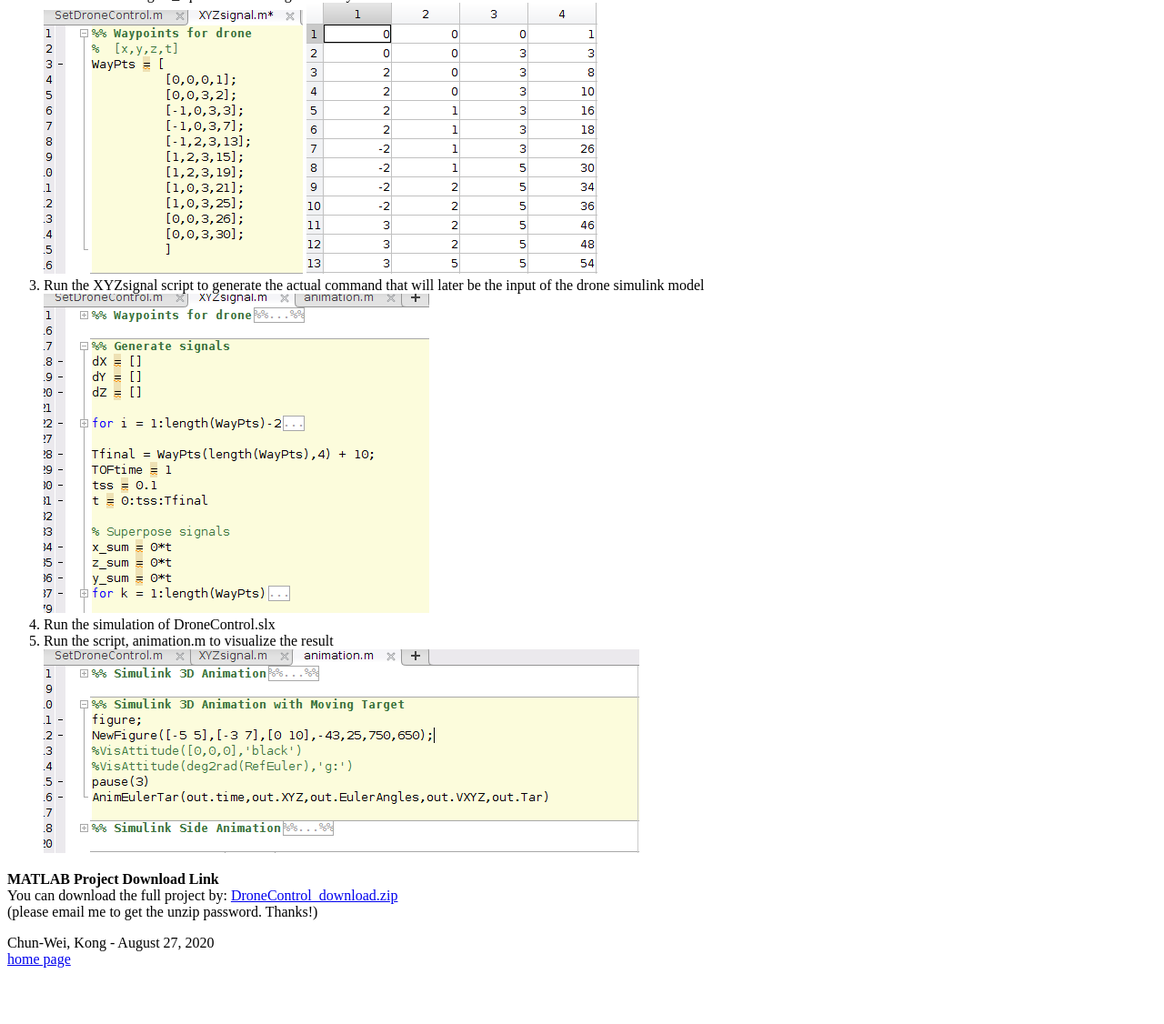
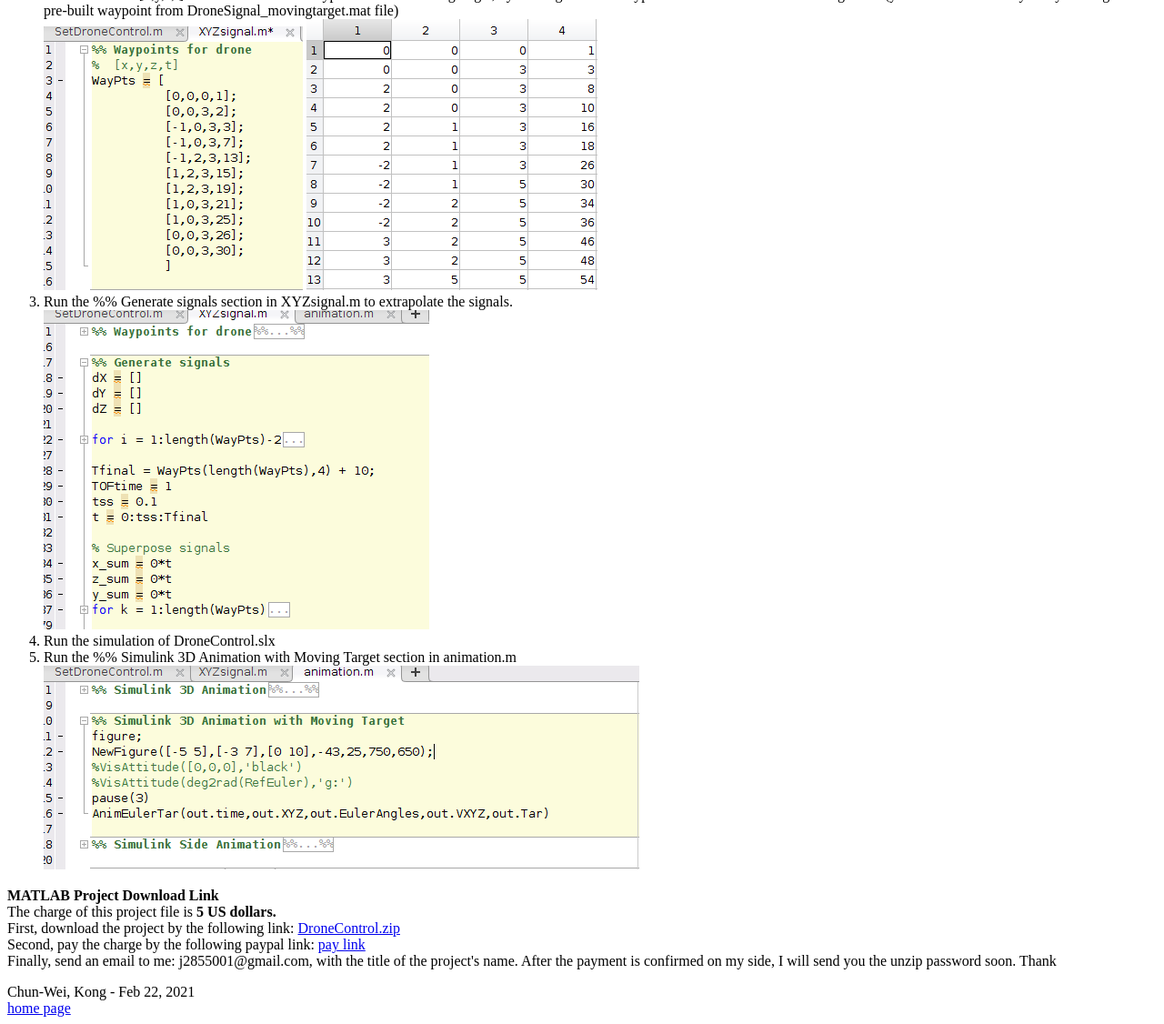
Before and after one commit to jordan787878/firstweb, a plain HTML site: page 6dofQuadcopter/6dofQuad.html in a window 1280 px wide. Shown: the part 2836-3962 px from the top of the page at 91% size. Before the commit the page ends 3908 px from the top, so only its background shows below. Drawn offline with Linux system fonts and the light colour scheme.

Commit message:
Add files via upload

```diff
--- a/6dofQuadcopter/6dofQuad.html
+++ b/6dofQuadcopter/6dofQuad.html
@@ -42,26 +42,33 @@ Takeoff flag: now I use clock + Takeoff time to set the takeoff flag.<br>
 
 <b>Command Matrix and Animation</b><br>
 <ol>
-	<li>Set the initial values of the drone by running the script, SetDroneControl.m<br>
+	<li>Set the initial values of the drone by running the %% Setup Drone section in SetDroneControl.m<br>
 		<img src = "Figures/SetDrone.png"></li>
-	<li>Load the DroneSignal_square.mat file to get the WayPts matrix.<br>
+	<li>Use the form of [x,y,z,t] matrix to define the waypoints for the moving target, by running the %% Waypoints for drone section in XYZsignal.m. (you can obtain the WayPts by loading the pre-built waypoint from DroneSignal_movingtarget.mat file)<br>
 <img src = "Figures/WayPts.png">
 <img src = "Figures/WayPts_prebuilt.png"></li>
-	<li>Run the XYZsignal script to generate the actual command that will later be the input of the drone simulink model<br>
+	<li>Run the %% Generate signals section in XYZsignal.m to extrapolate the signals.<br>
 		<img src = "Figures/GenerateSignals.png"></li>
 	<li>Run the simulation of DroneControl.slx</li>
-	<li>Run the script, animation.m to visualize the result<br>
+	<li>Run the %% Simulink 3D Animation with Moving Target section in animation.m<br>
 		<img src = "Figures/Animation.png"></li>
 </ol>
 
+<div>
 <p>
 <b>MATLAB Project Download Link</b><br>
-You can download the full project by:
-<a href="DroneControl_download.zip" download>DroneControl_download.zip</a><br>
-(please email me to get the unzip password. Thanks!)
+The charge of this project file is <b>5 US dollars.</b> <br>
+First, download the project by the following link:
+<a href="DroneControl.zip" download>DroneControl.zip</a><br>
+Second, pay the charge by the following paypal link:
+<a href="https://paypal.me/jordan787878?locale.x=zh_TW" target="_blank">pay link</a><br>
+Finally, send an email to me: j2855001@gmail.com, with the title of the project's name. After the payment is confirmed on my side, I will send you the unzip password soon. Thank
 </p>
+</div>
+
+
 </main>
-<footer>Chun-Wei, Kong - August 27, 2020<br>
+<footer>Chun-Wei, Kong - Feb 22, 2021<br>
 	<a href="../index.html">home page</a>
 </footer>
 </body>
```
